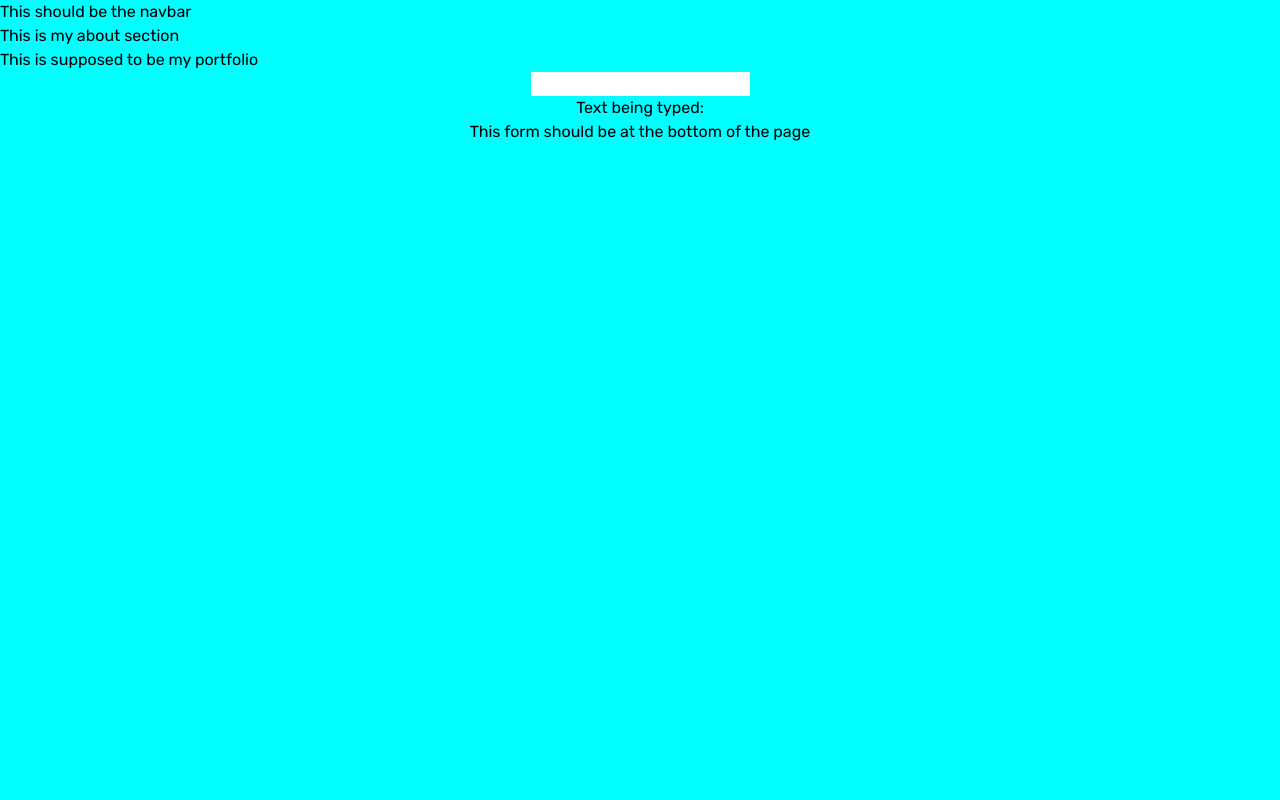
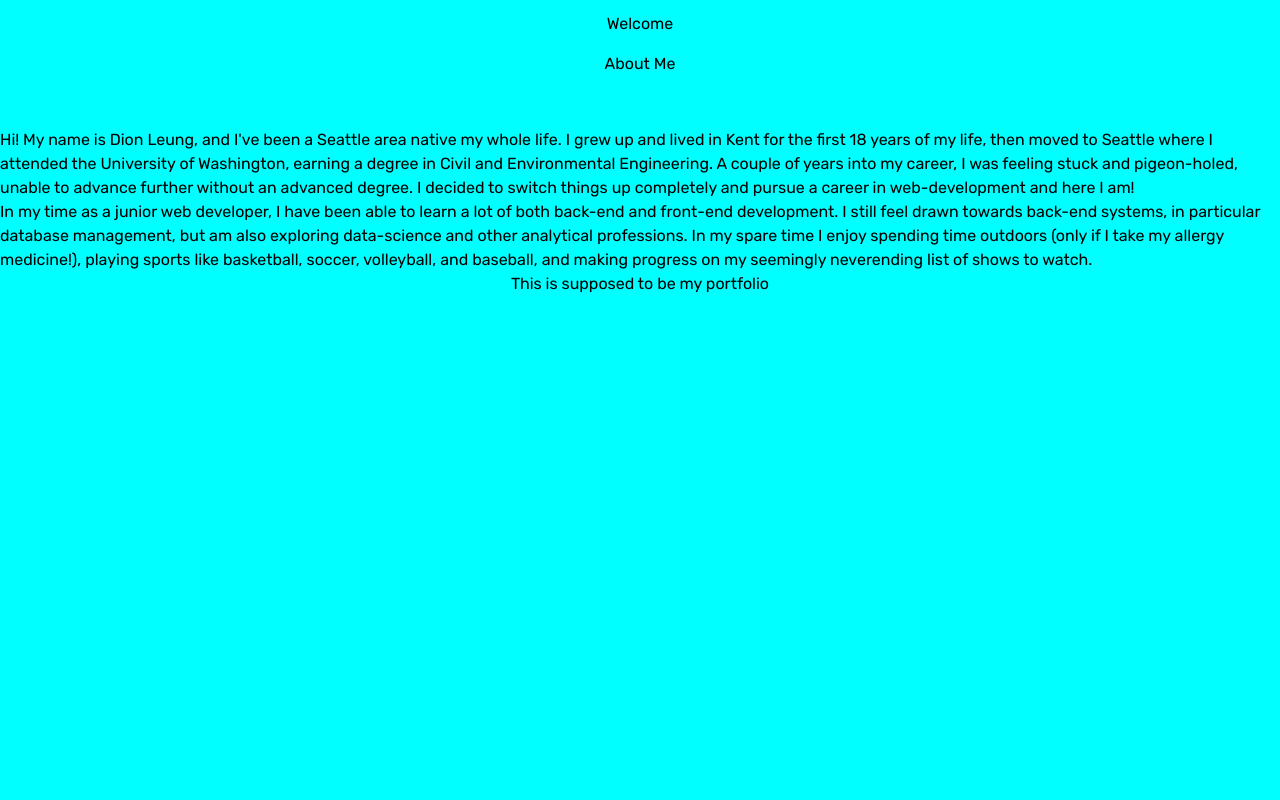
Before and after one commit to dionleung14/Portfolio-React, a React (Create React App) app: page / in a window 1280 px wide. Shown: the top 800 px of the page. Built offline with nearby package versions, Linux system fonts and the light colour scheme.

Commit message:
basic sticky and position design

```diff
--- a/src/components/About.js
+++ b/src/components/About.js
@@ -4,7 +4,27 @@ export default class About extends Component {
   render() {
     return (
       <div>
-        <h1>This is my about section</h1>
+        <h1 className="text-center sticky top-0 my-3 py-10">About Me</h1>
+        <p>
+          Hi! My name is Dion Leung, and I've been a Seattle area native my
+          whole life. I grew up and lived in Kent for the first 18 years of my
+          life, then moved to Seattle where I attended the University of
+          Washington, earning a degree in Civil and Environmental Engineering. A
+          couple of years into my career, I was feeling stuck and pigeon-holed,
+          unable to advance further without an advanced degree. I decided to
+          switch things up completely and pursue a career in web-development and
+          here I am!
+        </p>
+        <p>
+          In my time as a junior web developer, I have been able to learn a lot
+          of both back-end and front-end development. I still feel drawn towards
+          back-end systems, in particular database management, but am also
+          exploring data-science and other analytical professions. In my spare
+          time I enjoy spending time outdoors (only if I take my allergy
+          medicine!), playing sports like basketball, soccer, volleyball, and
+          baseball, and making progress on my seemingly neverending list of
+          shows to watch.
+        </p>
       </div>
     );
   }
--- a/src/components/ContactForm.js
+++ b/src/components/ContactForm.js
@@ -12,13 +12,20 @@ export default function ContactForm() {
   };
 
   return (
-    <div>
+    <div className="sticky my-3 py-10">
       <form className="text-center">
         <input
           type="text"
           value={inputName.inputField}
           onChange={handleInput}
         />
+        <br />
+        <br />
+        <br />
+        <br />
+        <br />
+        <br />
+        <br />
         <h1>Text being typed: {inputName.inputField}</h1>
         <h1>This form should be at the bottom of the page</h1>
       </form>
--- a/src/components/Navbar.js
+++ b/src/components/Navbar.js
@@ -2,8 +2,8 @@ import React from "react";
 
 export default function Navbar() {
   return (
-    <div>
-      <h1>This should be the navbar</h1>
+    <div className="flex justify-center">
+      <h1 className="text-center fixed top-0 my-3">Welcome</h1>
     </div>
   );
 }
--- a/src/components/Portfolio.js
+++ b/src/components/Portfolio.js
@@ -3,7 +3,33 @@ import React from "react";
 export default function Portfolio() {
   return (
     <div>
-      <h1>This is supposed to be my portfolio</h1>
+      <h1 className="text-center sticky top-0 ">
+        This is supposed to be my portfolio
+      </h1>
+      <br />
+      <br />
+      <br />
+      <br />
+      <br />
+      <br />
+      <br />
+      <br />
+      <br />
+      <br />
+      <br />
+      <br />
+      <br />
+      <br />
+      <br />
+      <br />
+      <br />
+      <br />
+      <br />
+      <br />
+      <br />
+      <br />
+      <br />
+      <br />
     </div>
   );
 }
```
